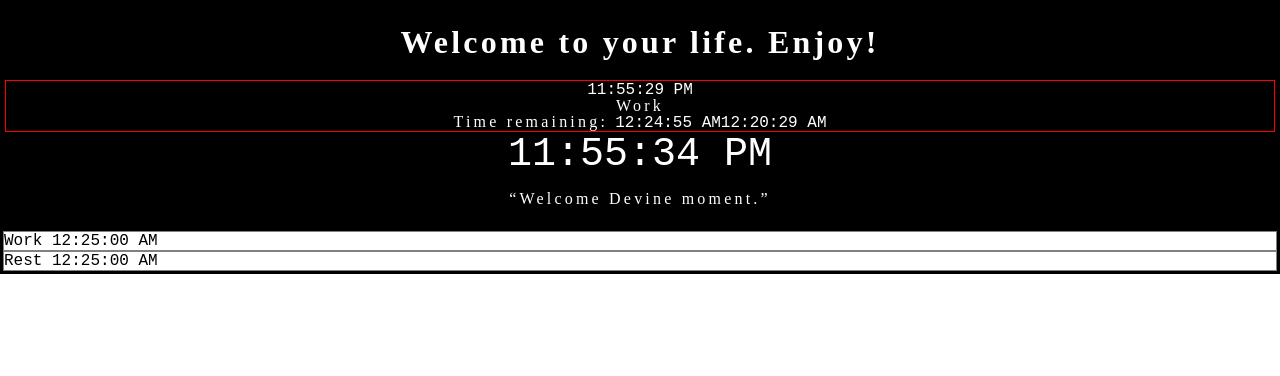
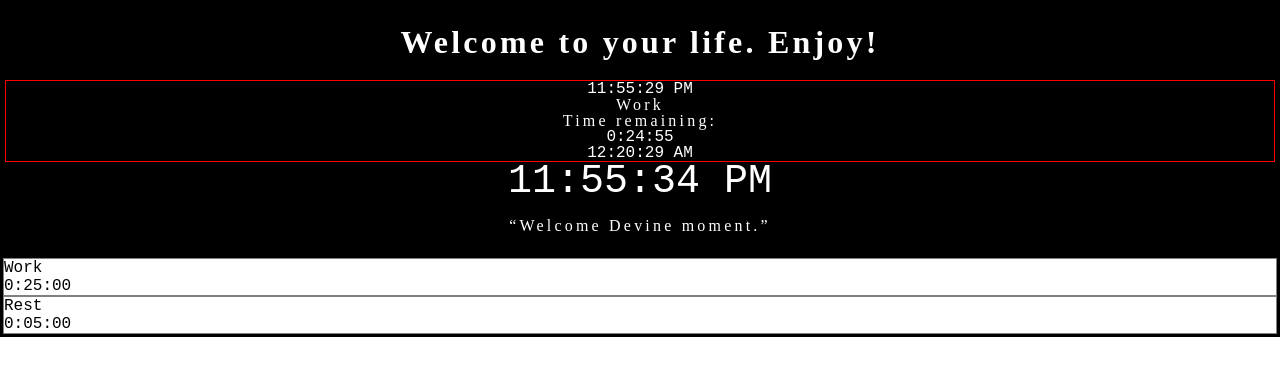
Before and after one commit to toChaim/todo-client, a React (Create React App) app: page / in a window 1280 px wide. Shown: the top 376 px of the page. Built offline with nearby package versions, Linux system fonts and the light colour scheme.

Commit message:
working on time.

```diff
--- a/src/App.js
+++ b/src/App.js
@@ -10,7 +10,7 @@ class App extends Component {
       time: new Date(),
       activities: localStorage.getItem('activities') || {
         0: { _id: 0, order: 0, title: 'Work', time: 25 * 60 * 1000 },
-        1: { _id: 1, order: 1, title: 'Rest', time: 25 * 60 * 1000 }
+        1: { _id: 1, order: 1, title: 'Rest', time: 5 * 60 * 1000 }
       },
       activity: localStorage.getItem('activity') || 0
     };
--- a/src/atoms/Time.js
+++ b/src/atoms/Time.js
@@ -1,11 +1,20 @@
 import React from 'react';
 import styled from 'styled-components';
+import { timeToString } from '../helpers/shortTime';
 
-const TimeStyle = styled.span`
+const TimeStyle = styled.div`
   font-family: 'Anonymous Pro', monospace;
   letter-spacing: 0rem;
 `;
 
-const Time = ({ time }) => <TimeStyle>{time.toLocaleTimeString()}</TimeStyle>;
+const MAX_SORT_TIME = new Date(1970, 11, 31);
+
+const Time = ({ time }) => {
+  return (
+    <TimeStyle>
+      {time > MAX_SORT_TIME ? time.toLocaleTimeString() : timeToString(+time)}
+    </TimeStyle>
+  );
+};
 
 export default Time;
--- /dev/null
+++ b/src/helpers/shortTime.js
@@ -0,0 +1,25 @@
+const SEC = 1000;
+const MIN = SEC * 60;
+const HRS = MIN * 60;
+const DAYS = HRS * 24;
+
+const leadZero = int => (int < 10 ? `0${int}` : `${int}`);
+
+const timeToString = time => {
+  time %= DAYS;
+  var hrs = Math.floor(time / HRS);
+  time -= hrs * HRS;
+  var min = Math.floor(time / MIN);
+  time -= min * MIN;
+  var sec = Math.floor(time / SEC);
+
+  return `${hrs}:${leadZero(min)}:${leadZero(sec)}`;
+};
+
+const timeToInt = time => {
+  var arr = time.split(':');
+
+  return arr[0] * HRS + arr[1] * MIN + arr[2];
+};
+
+export { timeToString, timeToInt };
--- a/src/molecules/Header.js
+++ b/src/molecules/Header.js
@@ -4,7 +4,7 @@ import Time from '../atoms/Time';
 
 const HeaderStyle = styled.div`
   text-align: center;
-  font-family: 'Indie Flower', cursive;
+  font-family: cursive;
   color: white;
   background: black;
   line-height: 1;
```
